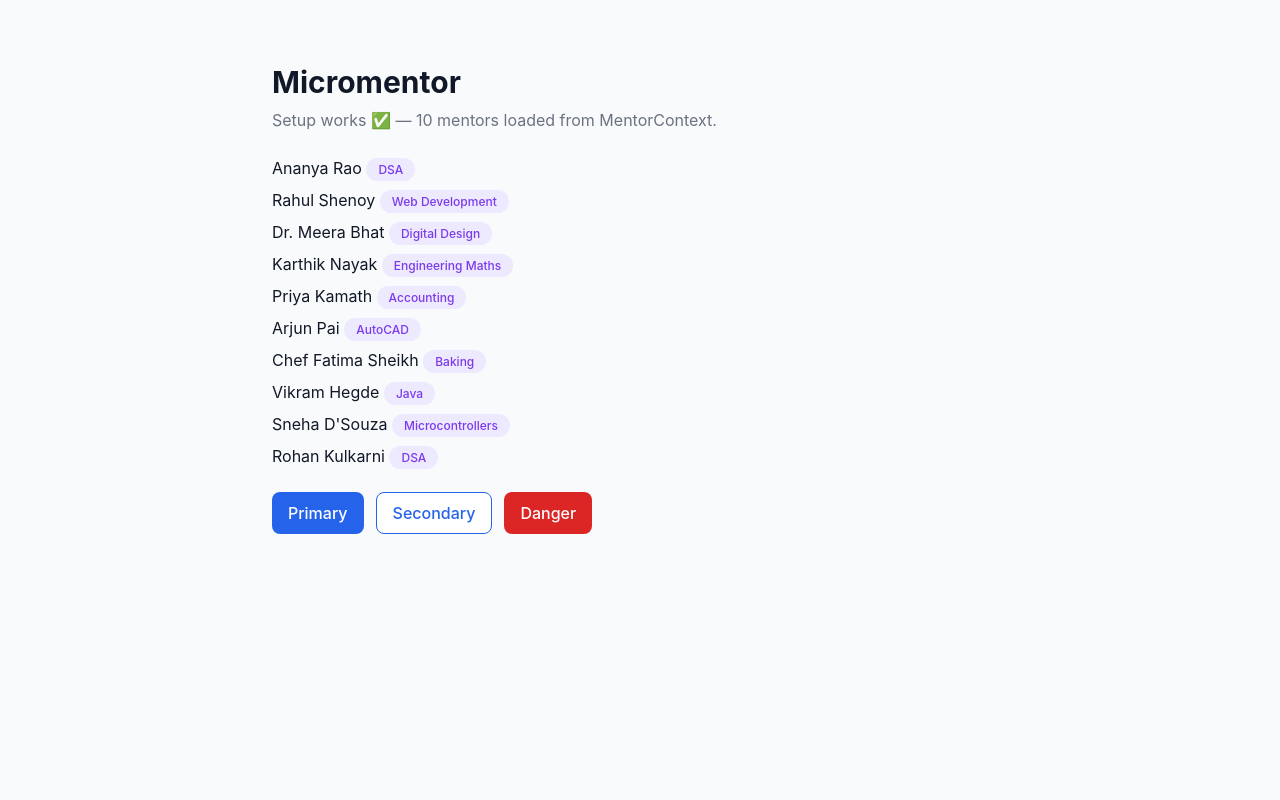
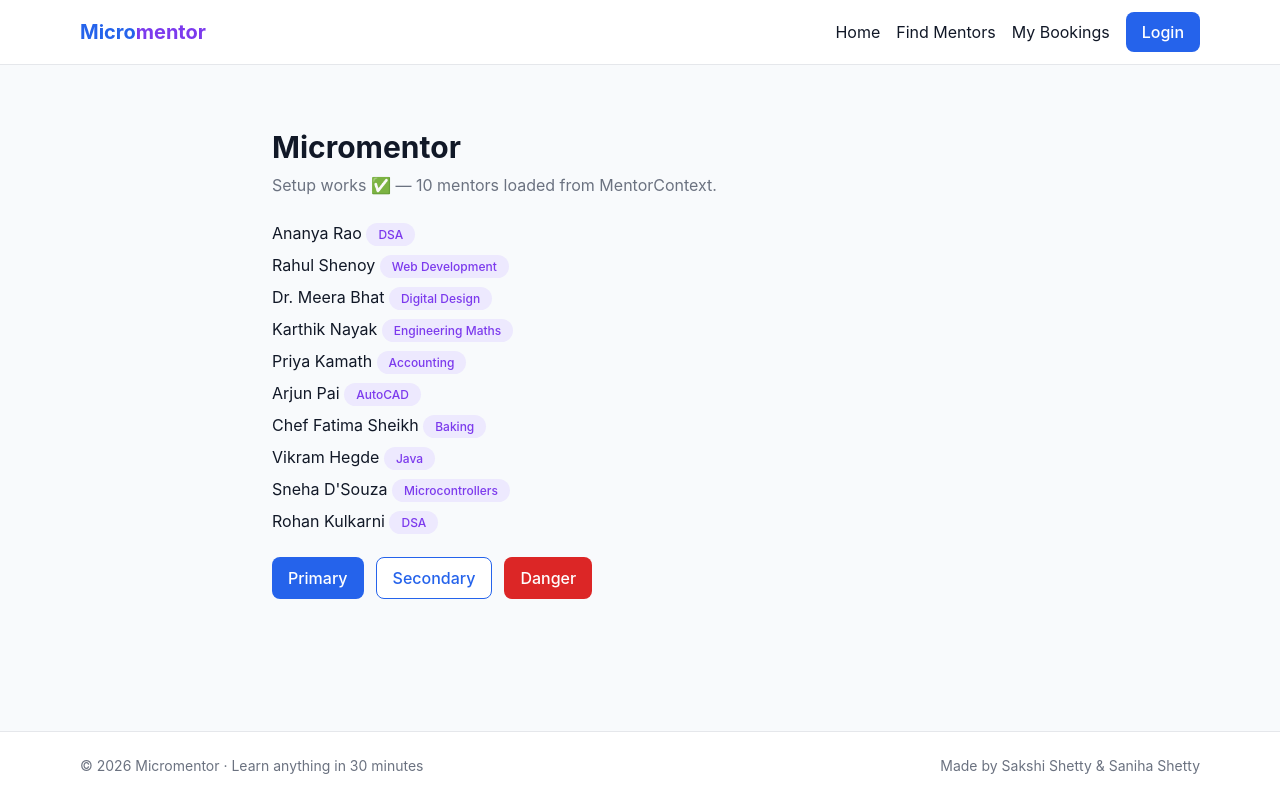
Before and after one commit to sakshisharathshetty/Micro-Mentor-, a Next.js app: page / in a window 1280 px wide. Built offline with nearby package versions, Linux system fonts and the light colour scheme.

Commit message:
feat: add navbar and footer to layout

```diff
--- a/app/layout.js
+++ b/app/layout.js
@@ -1,9 +1,10 @@
-// OWNER: Sakshi — part of Issues #10, #15, #16 (wraps the app in the contexts)
-// Saniha: when you build Navbar and Footer (#5), import them here and
-// put <Navbar /> above <main> and <Footer /> below it.
+// Wraps every page: contexts around everything (Sakshi),
+// Navbar on top and Footer at the bottom (Saniha — Issue #5).
 
 import "./globals.css";
 import Providers from "@/components/Providers";
+import Navbar from "@/components/Navbar";
+import Footer from "@/components/Footer";
 
 export const metadata = {
   title: "Micromentor – Learn anything in 30 minutes",
@@ -15,9 +16,9 @@ export default function RootLayout({ children }) {
     <html lang="en">
       <body className="flex min-h-screen flex-col bg-[#F8FAFC] text-[#111827]">
         <Providers>
-          {/* TODO (Saniha #5): <Navbar /> goes here */}
+          <Navbar />
           <main className="flex-1">{children}</main>
-          {/* TODO (Saniha #5): <Footer /> goes here */}
+          <Footer />
         </Providers>
       </body>
     </html>
--- /dev/null
+++ b/components/Footer.js
@@ -0,0 +1,12 @@
+// OWNER: Saniha — Issue #5 (Navbar and footer)
+
+export default function Footer() {
+  return (
+    <footer className="border-t border-[#E5E7EB] bg-white">
+      <div className="mx-auto flex max-w-6xl flex-col items-center justify-between gap-2 px-4 py-6 text-sm text-[#6B7280] sm:flex-row">
+        <p>© 2026 Micromentor · Learn anything in 30 minutes</p>
+        <p>Made by Sakshi Shetty &amp; Saniha Shetty</p>
+      </div>
+    </footer>
+  );
+}
--- /dev/null
+++ b/components/Navbar.js
@@ -0,0 +1,39 @@
+"use client";
+// OWNER: Saniha — Issue #5 (Navbar and footer)
+// Top menu on every page. Shows Login, or the user's name + Logout.
+
+import Link from "next/link";
+import { useAuth } from "@/context/AuthContext";
+
+export default function Navbar() {
+  const { user, logout } = useAuth();
+
+  return (
+    <nav className="border-b border-[#E5E7EB] bg-white">
+      <div className="mx-auto flex max-w-6xl flex-wrap items-center justify-between gap-3 px-4 py-3">
+        <Link href="/" className="text-xl font-bold text-[#2563EB]">
+          Micro<span className="text-[#7C3AED]">mentor</span>
+        </Link>
+
+        <div className="flex flex-wrap items-center gap-4 text-sm sm:text-base">
+          <Link href="/" className="hover:text-[#2563EB]">Home</Link>
+          <Link href="/mentors" className="hover:text-[#2563EB]">Find Mentors</Link>
+          <Link href="/dashboard" className="hover:text-[#2563EB]">My Bookings</Link>
+
+          {user ? (
+            <>
+              <span className="text-[#6B7280]">Hi, {user.name}</span>
+              <button onClick={logout} className="font-medium text-[#DC2626] hover:underline">
+                Logout
+              </button>
+            </>
+          ) : (
+            <Link href="/login" className="rounded-lg bg-[#2563EB] px-4 py-2 font-medium text-white hover:bg-[#1D4ED8]">
+              Login
+            </Link>
+          )}
+        </div>
+      </div>
+    </nav>
+  );
+}
```
